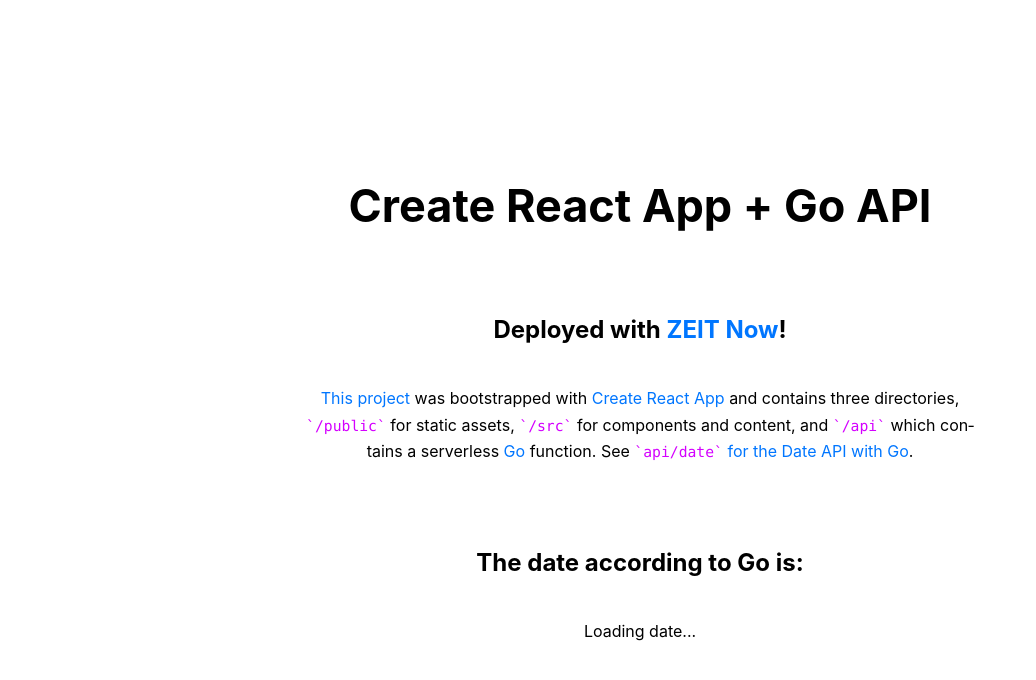
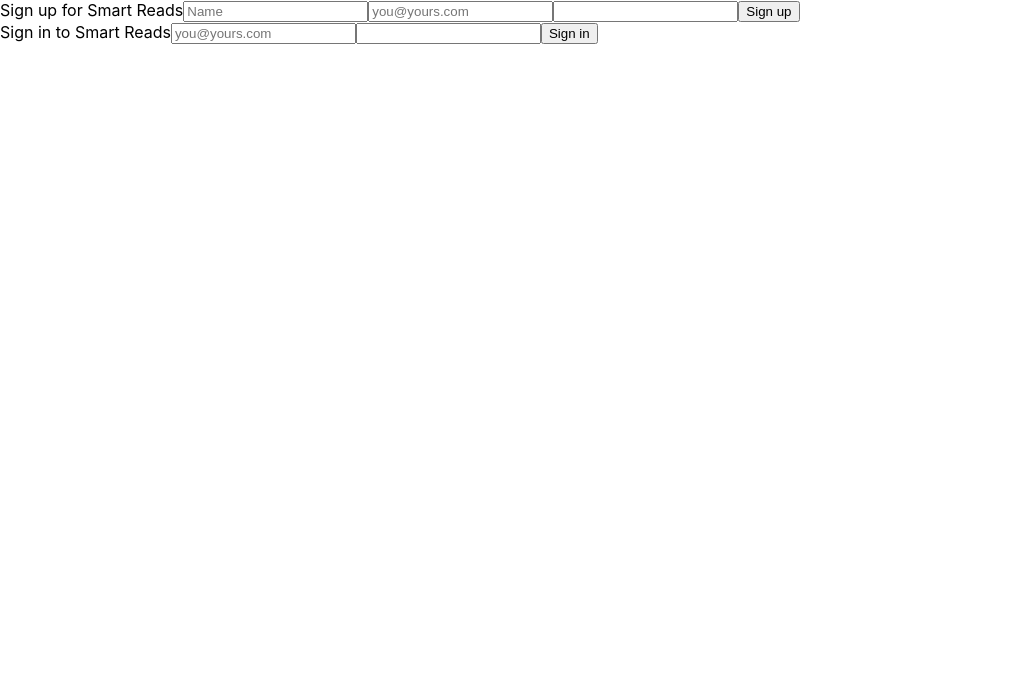
Before and after one commit to yoshimii/smart-reads, a React (Create React App) app: page / in a window 1280 px wide. Shown: the top 680 px of the page, without its empty margins (0-1036 px from the left). Built offline with nearby package versions, Linux system fonts and the light colour scheme; no server answers.

Commit message:
import forms and clear boilerplate

```diff
--- a/src/App.js
+++ b/src/App.js
@@ -1,56 +1,15 @@
 import React from 'react';
-import { useEffect, useState } from 'react';
 import './App.css';
+import Register from './landing-page/register';
+import Login from './landing-page/login';
 
 function App() {
-  const [date, setDate] = useState(null);
-  useEffect(() => {
-    async function getDate() {
-      const res = await fetch('/api/date');
-      const newDate = await res.text();
-      setDate(newDate);
-    }
-    getDate();
-  }, []);
+
   return (
-    <main>
-      <h1>Create React App + Go API</h1>
-      <h2>
-        Deployed with{' '}
-        <a
-          href="https://zeit.co/docs"
-          target="_blank"
-          rel="noreferrer noopener"
-        >
-          ZEIT Now
-        </a>
-        !
-      </h2>
-      <p>
-        <a
-          href="https://github.com/zeit/now-examples/tree/master/create-react-app-functions"
-          target="_blank"
-          rel="noreferrer noopener"
-        >
-          This project
-        </a>{' '}
-        was bootstrapped with{' '}
-        <a href="https://facebook.github.io/create-react-app/">
-          Create React App
-        </a>{' '}
-        and contains three directories, <code>/public</code> for static assets,{' '}
-        <code>/src</code> for components and content, and <code>/api</code>{' '}
-        which contains a serverless <a href="https://golang.org/">Go</a>{' '}
-        function. See{' '}
-        <a href="/api/date">
-          <code>api/date</code> for the Date API with Go
-        </a>
-        .
-      </p>
-      <br />
-      <h2>The date according to Go is:</h2>
-      <p>{date ? date : 'Loading date...'}</p>
-    </main>
+    <>
+     <Register/>
+     <Login/>
+    </>
   );
 }
 
```
